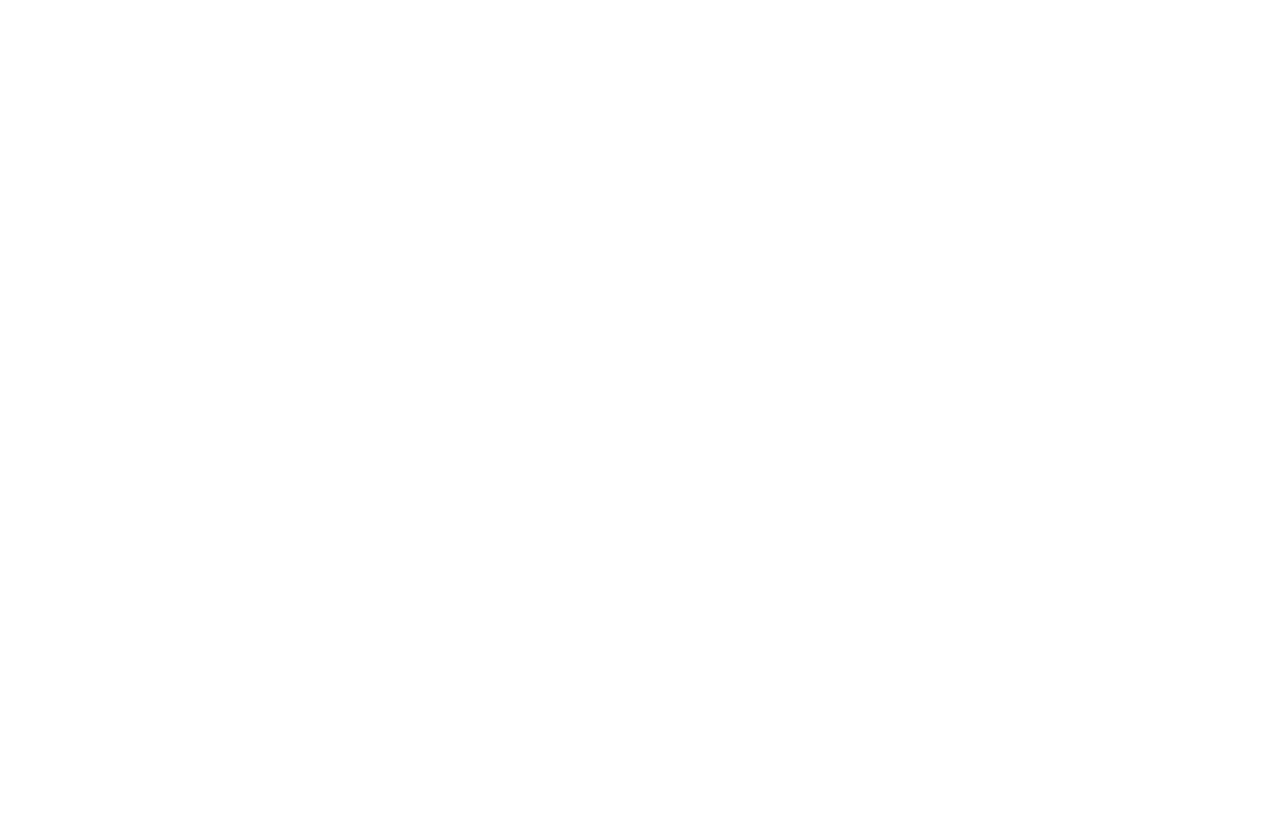
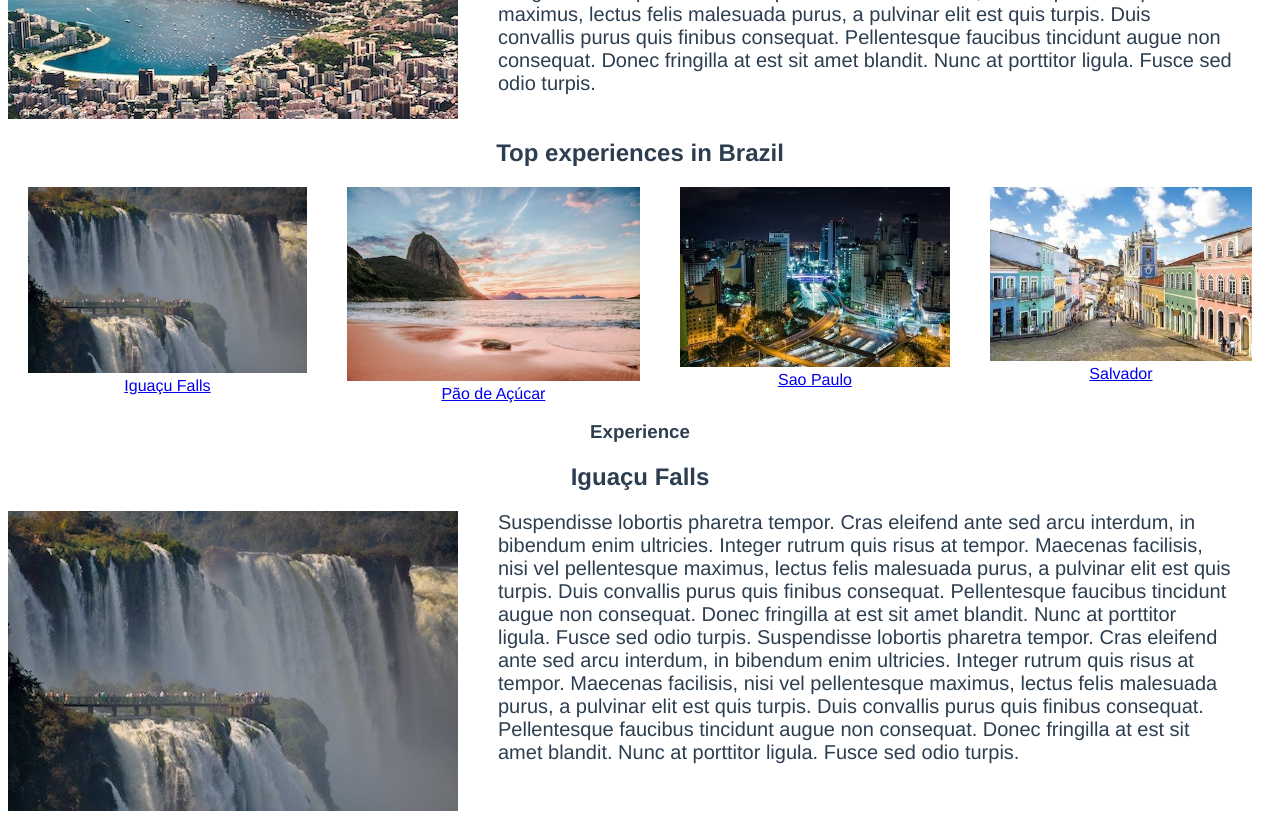
Before and after one commit to kokoforbes/vue-travel-app, a Vue app: page /destination/brazil/iguacu-falls in a window 1280 px wide. Shown: the part 380-1199 px from the top of the page. Before the commit the page ends 800 px from the top, so only its background shows below. Built offline with nearby package versions, Linux system fonts and the light colour scheme.

Commit message:
Created experienceDetails page as a child route for DestinationDetails page

```diff
--- a/src/router/index.js
+++ b/src/router/index.js
@@ -13,13 +13,24 @@
   },
 
   {
-    path: "/details/:slug",
+    path: "/destination/:slug",
     name: "DestinationDetails",
     props: true,
     component: () =>
       import(
         /* webpackChunkName: "DestinationDetails"*/ "../views/DestinationDetails.vue"
       ),
+    children: [
+      {
+        path: ":experienceSlug",
+        name: "ExperienceDetails",
+        props: true,
+        component: () =>
+          import(
+            /* webpackChunkName: "ExperienceDetails"*/ "../views/ExperienceDetails.vue"
+          ),
+      },
+    ],
   },
 ];
 
--- a/src/views/DestinationDetails.vue
+++ b/src/views/DestinationDetails.vue
@@ -20,13 +20,22 @@
           v-for="experience in destination.experiences"
           :key="experience.slug"
         >
-          <img
-            :src="require(`@/assets/${experience.image}`)"
-            :alt="experience.name"
-          />
-          <span class="img__text">{{ experience.name }}</span>
+          <router-link
+            :to="{
+              name: 'ExperienceDetails',
+              params: { experienceSlug: experience.slug },
+            }"
+          >
+            <img
+              :src="require(`@/assets/${experience.image}`)"
+              :alt="experience.name"
+            />
+            <span class="img__text">{{ experience.name }}</span>
+          </router-link>
         </div>
       </div>
+
+      <router-view :key="$route.path" />
     </section>
   </div>
 </template>
--- /dev/null
+++ b/src/views/ExperienceDetails.vue
@@ -0,0 +1,63 @@
+<template>
+  <section>
+    <h1>Experience</h1>
+    <h2>{{ experience.name }}</h2>
+    <div class="experience-details">
+      <img
+        :src="require(`@/assets/${experience.image}`)"
+        :alt="experience.name"
+      />
+      <p>{{ experience.description }}</p>
+    </div>
+  </section>
+</template>
+
+<script>
+import store from "@/store.js";
+export default {
+  props: {
+    slug: {
+      type: String,
+      required: true,
+    },
+    experienceSlug: {
+      type: String,
+      required: true,
+    },
+  },
+
+  computed: {
+    destination() {
+      return store.destinations.find(
+        (destination) => destination.slug === this.slug
+      );
+    },
+
+    experience() {
+      return this.destination.experiences.find(
+        (experience) => experience.slug === this.experienceSlug
+      );
+    },
+  },
+};
+</script>
+
+<style scoped>
+img {
+  max-width: 600px;
+  max-height: 400px;
+  width: 100%;
+  height: auto;
+}
+
+.experience-details {
+  display: flex;
+  justify-content: space-between;
+}
+
+p {
+  margin: 0 40px;
+  font-size: 20px;
+  text-align: left;
+}
+</style>
```
